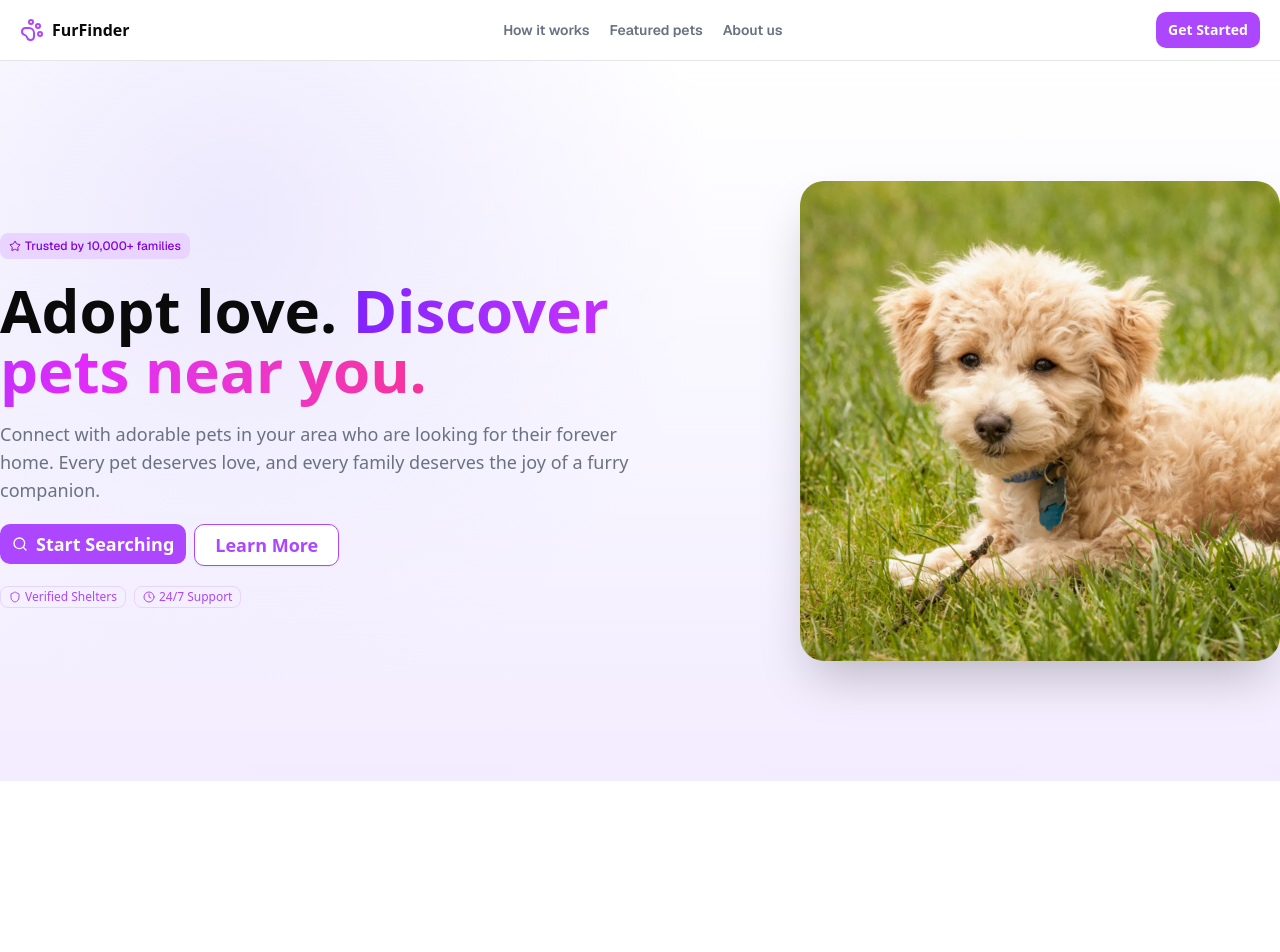
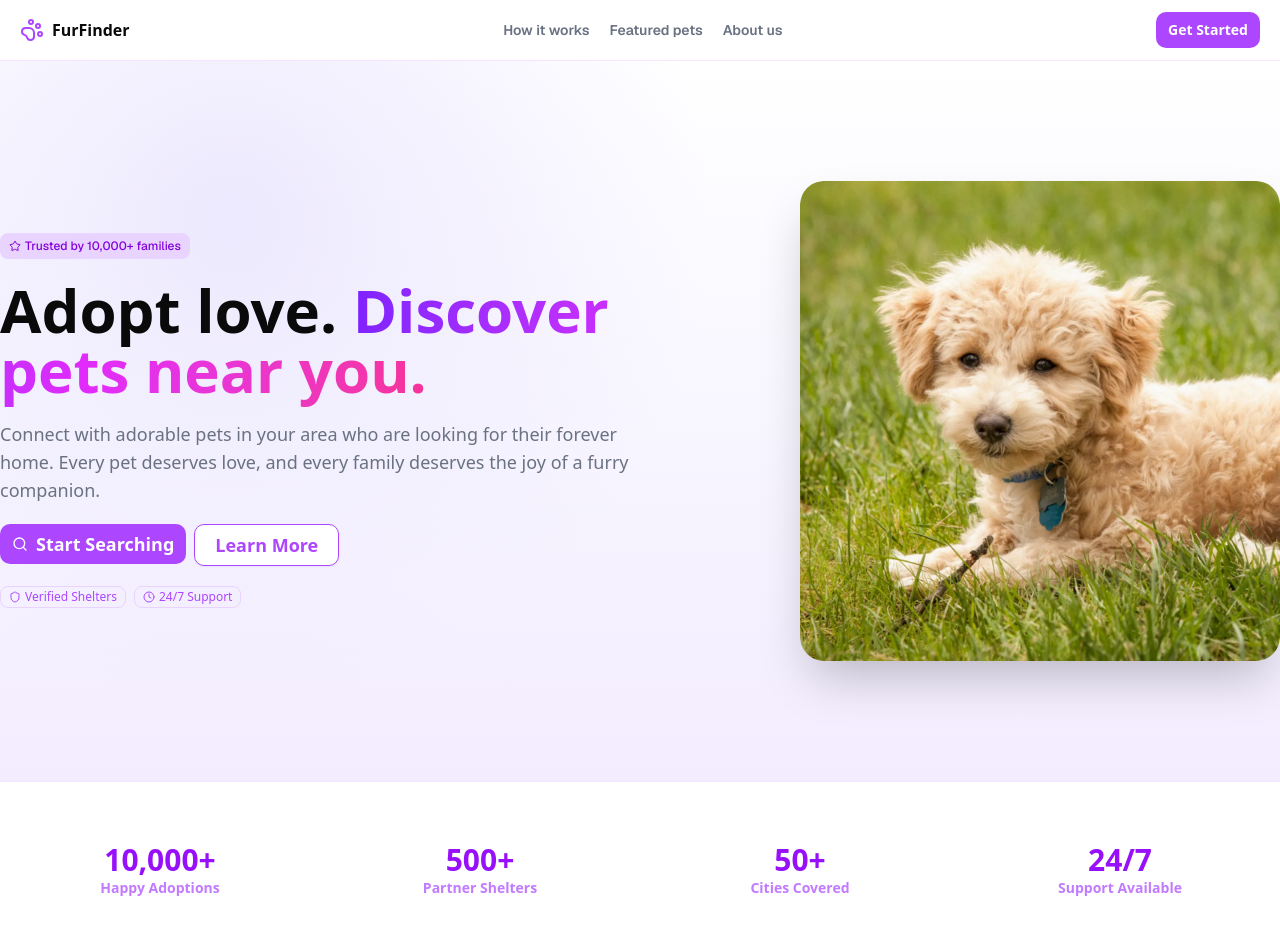
Before and after one commit to Syddl/furfinder, a Next.js app: page / in a window 1280 px wide. Shown: the top 952 px of the page. Before the commit the page ends 800 px from the top, so only its background shows below. Built offline with nearby package versions, Linux system fonts and the light colour scheme.

Commit message:
feat: added statistic section

```diff
--- a/app/layout.tsx
+++ b/app/layout.tsx
@@ -25,7 +25,7 @@ export default function RootLayout({
   return (
     <html lang="en">
       <body
-        className={`${geistSans.variable} ${geistMono.variable} antialiased`}
+        className={`${geistSans.variable} ${geistMono.variable} antialiased `}
       >
         {children}
       </body>
--- a/components/LandingPage/Header.tsx
+++ b/components/LandingPage/Header.tsx
@@ -3,7 +3,7 @@ import { PawPrintIcon } from "lucide-react";
 
 const Header = () => {
   return (
-    <header className="px-5 py-3 border-b-1">
+    <header className="px-5 py-3 border-b-1 border-purple-100">
       <div className="flex items-center justify-between max-w-7xl mx-auto w-full">
         <div className="inline-flex gap-2">
           <PawPrintIcon className="text-purple-500" />
--- a/components/LandingPage/LandingPage.tsx
+++ b/components/LandingPage/LandingPage.tsx
@@ -1,11 +1,13 @@
 import Header from "./Header";
 import Hero from "./Hero";
+import Stats from "./Stats";
 
 const LandingPage = () => {
   return (
     <>
       <Header />
       <Hero />
+      <Stats />
     </>
   );
 };
--- /dev/null
+++ b/components/LandingPage/Stats.tsx
@@ -0,0 +1,36 @@
+import React from "react";
+
+const Stats = () => {
+  return (
+    <section className="border-y-1 border-purple-100">
+      <div className="grid grid-cols-4 max-w-7xl mx-auto w-full text-center py-15">
+        <div className="hover:scale-110 transition-transform duration-500">
+          <h1 className="text-3xl font-bold text-purple-600">10,000+</h1>
+          <p className="text-sm font-semibold text-purple-400">
+            Happy Adoptions
+          </p>
+        </div>
+        <div className="hover:scale-110 transition-transform duration-500">
+          <h1 className="text-3xl font-bold text-purple-600">500+</h1>
+          <p className="text-sm font-semibold text-purple-400">
+            Partner Shelters
+          </p>
+        </div>
+        <div className="hover:scale-110 transition-transform duration-500">
+          <h1 className="text-3xl font-bold text-purple-600">50+</h1>
+          <p className="text-sm font-semibold text-purple-400">
+            Cities Covered
+          </p>
+        </div>
+        <div className="hover:scale-110 transition-transform duration-500">
+          <h1 className="text-3xl font-bold text-purple-600">24/7</h1>
+          <p className="text-sm font-semibold text-purple-400">
+            Support Available
+          </p>
+        </div>
+      </div>
+    </section>
+  );
+};
+
+export default Stats;
```
